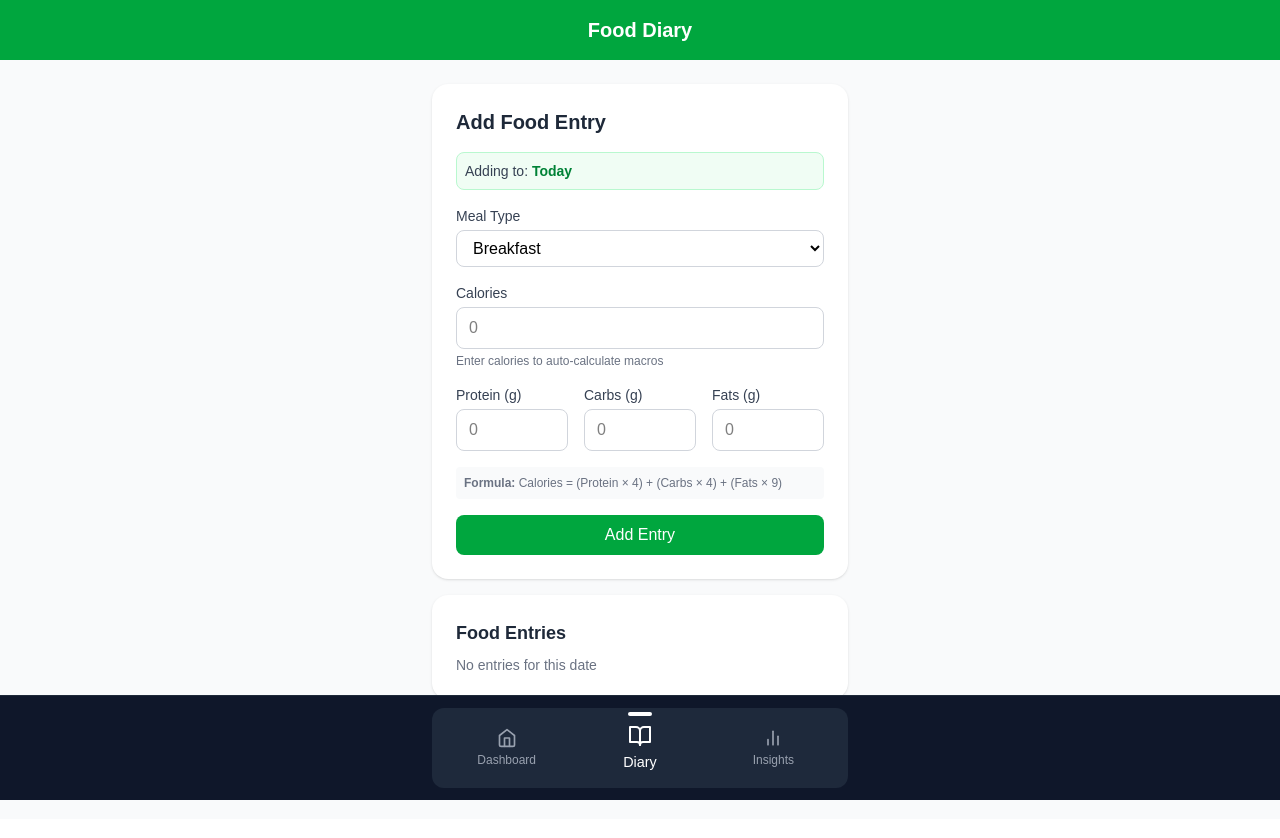
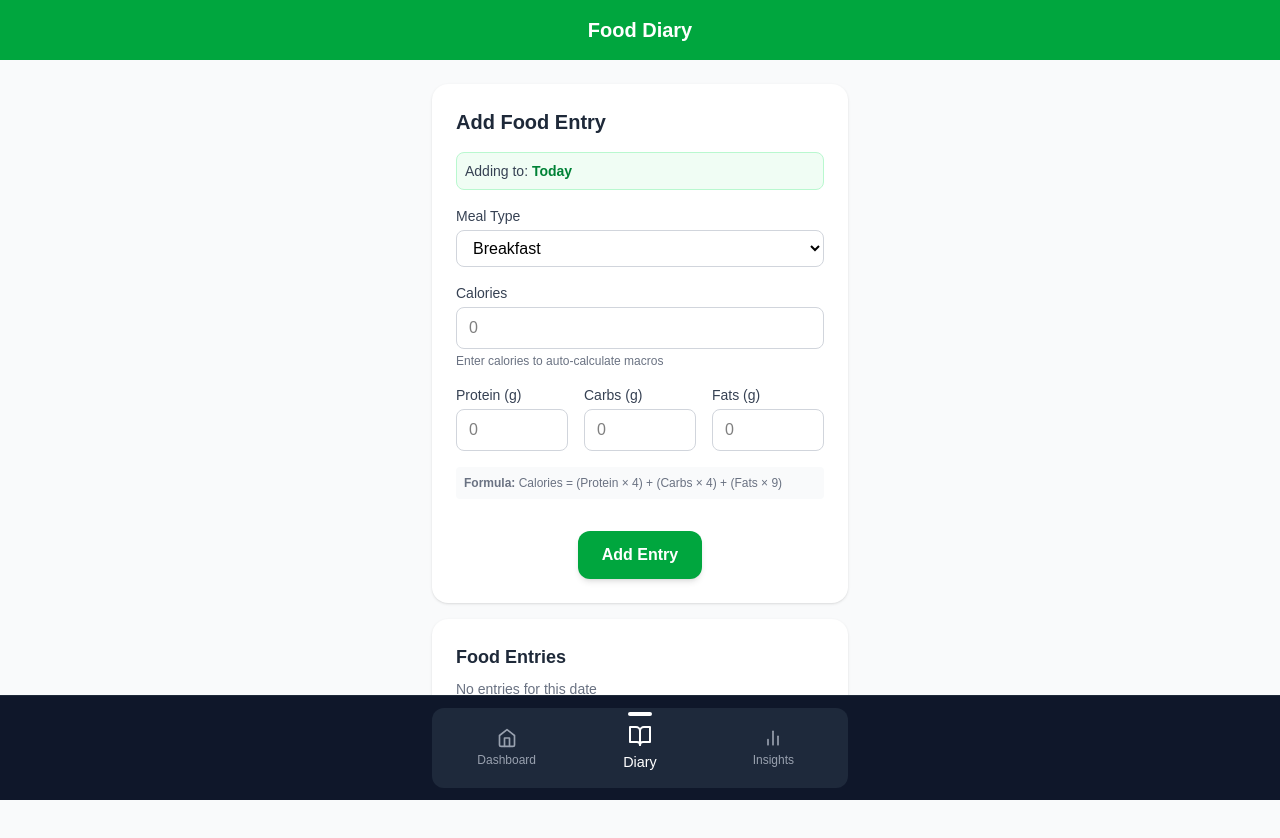
Before and after one commit to Islam-amara1/foodvault, a Next.js app: page / in a window 1280 px wide. Both pictures are taken after a click on the button "Diary". Shown: the top 838 px of the page. Built offline with nearby package versions, Linux system fonts and the light colour scheme.

Commit message:
Improve submit button UX with motion and centered layout

```diff
--- a/src/components/AddEntryForm.js
+++ b/src/components/AddEntryForm.js
@@ -1,6 +1,7 @@
 'use client';
 
 import { useState } from 'react';
+import { motion } from 'framer-motion';
 
 export default function AddEntryForm({ onAddEntry, selectedDate }) {
   const [calories, setCalories] = useState('');
@@ -200,12 +201,24 @@ export default function AddEntryForm({ onAddEntry, selectedDate }) {
         <div className="text-xs text-gray-500 dark:text-gray-400 bg-gray-50 dark:bg-gray-700 p-2 rounded">
           <strong>Formula:</strong> Calories = (Protein × 4) + (Carbs × 4) + (Fats × 9)
         </div>
-        <button
+        <div className="flex justify-center pt-4">
+        <motion.button
           type="submit"
-          className="w-full bg-green-600 dark:bg-green-700 text-white py-2 px-4 rounded-lg hover:bg-green-700 dark:hover:bg-green-600 transition-colors font-medium"
+          whileHover={{ scale: 1.05 }}
+          whileTap={{ scale: 0.9 }}
+          transition={{ type: "spring", stiffness: 500, damping: 20 }}
+          className="
+          px-6 py-3
+          bg-green-600
+          text-white
+          font-semibold
+          rounded-xl
+          shadow-md
+          "
         >
           Add Entry
-        </button>
+        </motion.button>
+        </div>
       </form>
     </div>
   );
```
Also changed, not shown: 1 other file (tests, documents, lock files or other folders).
